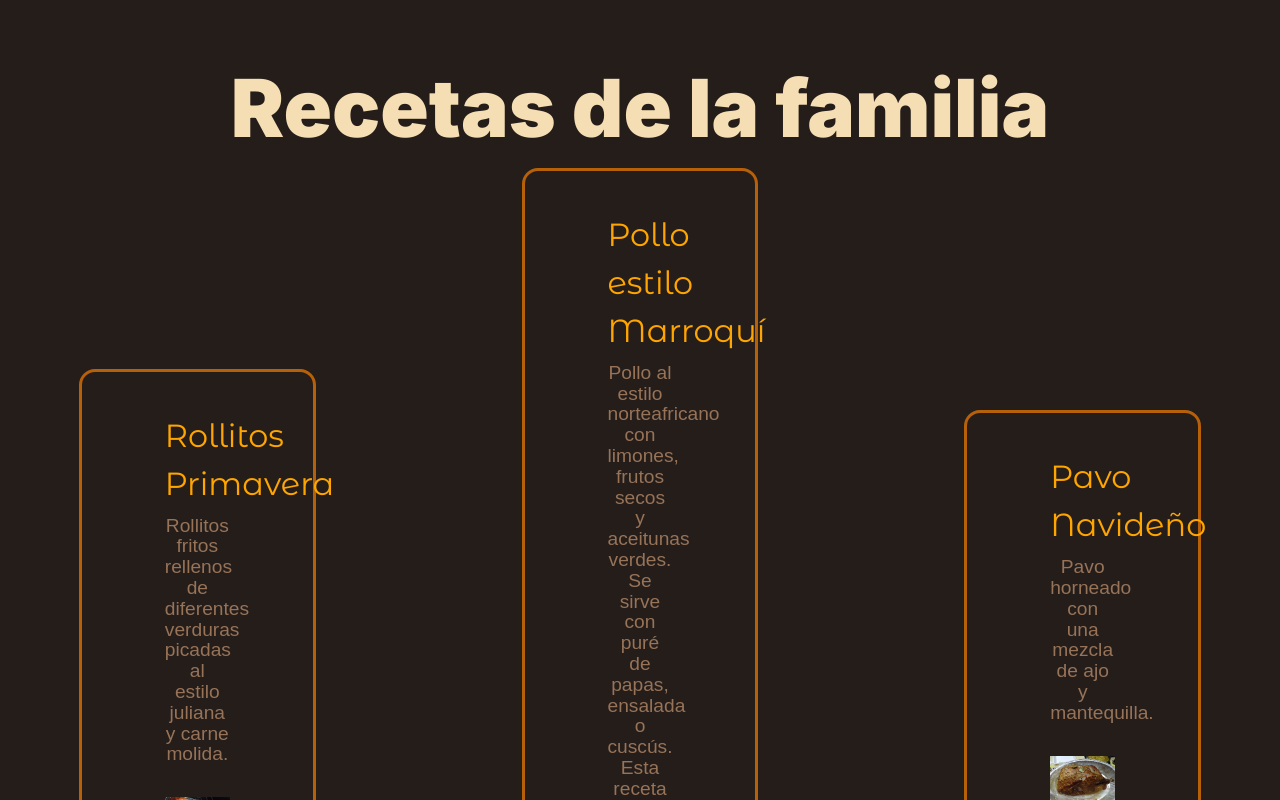
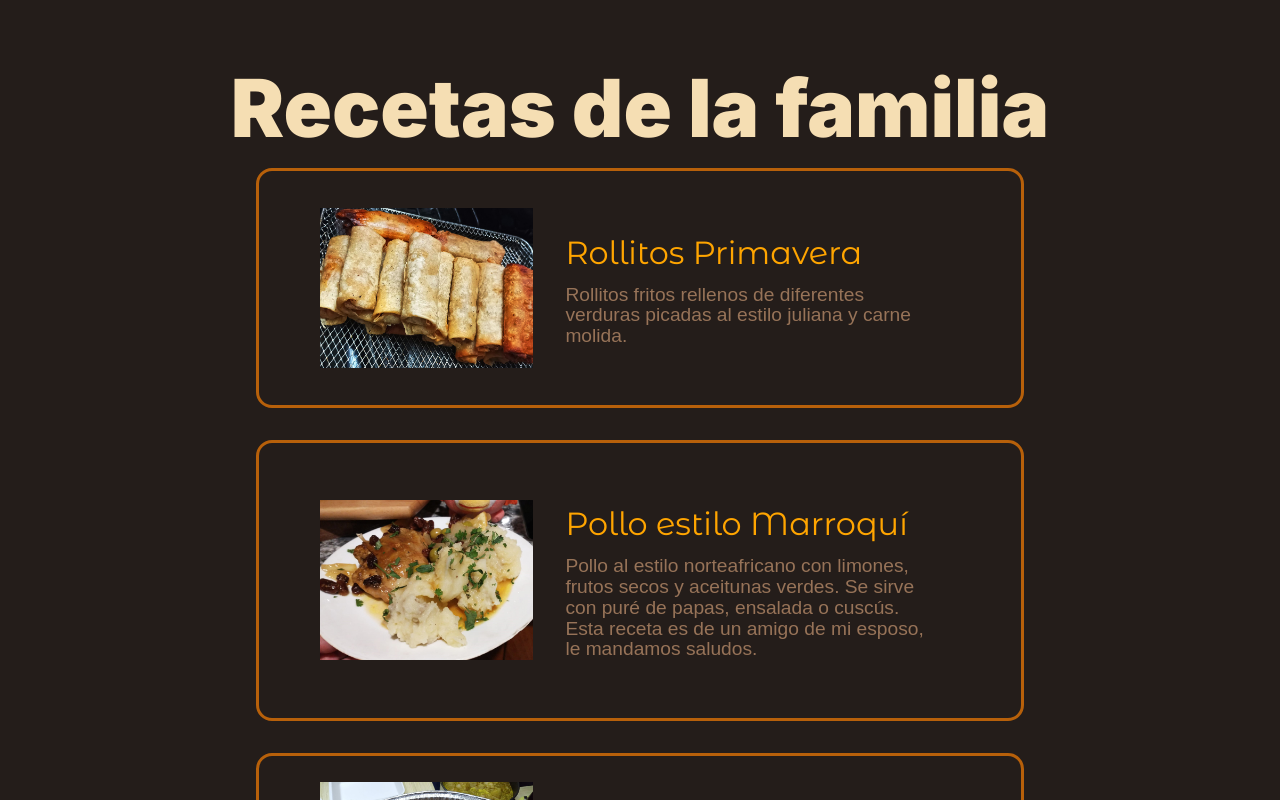
Before and after one commit to mabysmal/recetario, a Next.js app: page / in a window 1280 px wide. Shown: the top 800 px of the page. Built offline with nearby package versions, Linux system fonts and the light colour scheme; a web font is replaced by a local one.

Commit message:
no 3rd media query

```diff
--- a/app/styles.css
+++ b/app/styles.css
@@ -160,116 +160,3 @@ a.liga {
 
 
 }
-
-@media screen and (min-width: 1280px) {
-  .cardsContainer {
-    display: flex;
-    flex-wrap: wrap; /* Permite que los elementos se ajusten a varias líneas */
-    justify-content: space-between; /* Distribuye los elementos a lo largo del contenedor */
-    flex-direction: row;
-  }
-
-  div.cards {
-    width: calc(33.33% - 2rem); /* Establece el ancho de cada tarjeta, considerando el espacio entre ellas */
-    margin-bottom: 2rem; /* Añade un espacio entre las tarjetas */
-    box-sizing: border-box;
-    display: flex;
-    flex-direction: column;
-    justify-content: center;
-    align-items: center;
-    text-align: center;
-    padding-bottom: 2rem;
-
-
-  }
-
-  div.card-content{
-    flex-wrap: wrap;
-    flex-direction: column;
-    align-items: center;
-  }
-
-
-
-  .liga{
-    align-items: stretch;
-  }
-
-  .card
-
-  img.cardimg{
-    order: 1;
-    align-self: flex-start;
-    margin-left: auto;
-    margin-right: auto;
-    width: 80%;
-  }
-
-  .textcards h3{
-    order: 1;
-  }
-
-  .textcards p{
-    order: 2;
-  }
-
-
-
-}
-
-
-
-
-
-
-
-/*
-///////////////////////////////////////////////
-
-/* body {
-  background-color: rgb(36, 29, 26);
-}
-
-.main {
-
-  display: flex;
-  flex-direction: column;
-  justify-content: space-between;
-  align-items: center;
-  padding: 6rem;
-  background-color: rgb(255, 255, 255);
-  color: black;
-
-}
-
-.title {
-  font-size: 6rem;
-  font-family: "Kalnia", serif;
-  display: flex;
-  justify-content: center;
-  padding-bottom: 2rem;
-  color: wheat;
-}
-
-.listaRecetas {
-
-  color: wheat;
-  padding-bottom: 1rem;
-  line-height: 2rem;
-  font-size: large;
-}
-
-
-.cards a {
-  text-decoration: none;
-  color: rgb(97, 55, 238);
-  transition-duration: 1s;
-
-}
-
-.cards a:hover {
-  font-weight: 800;
-  color: rgb(253, 170, 35);
-  transition-duration: 1s;
-
-} */
```
